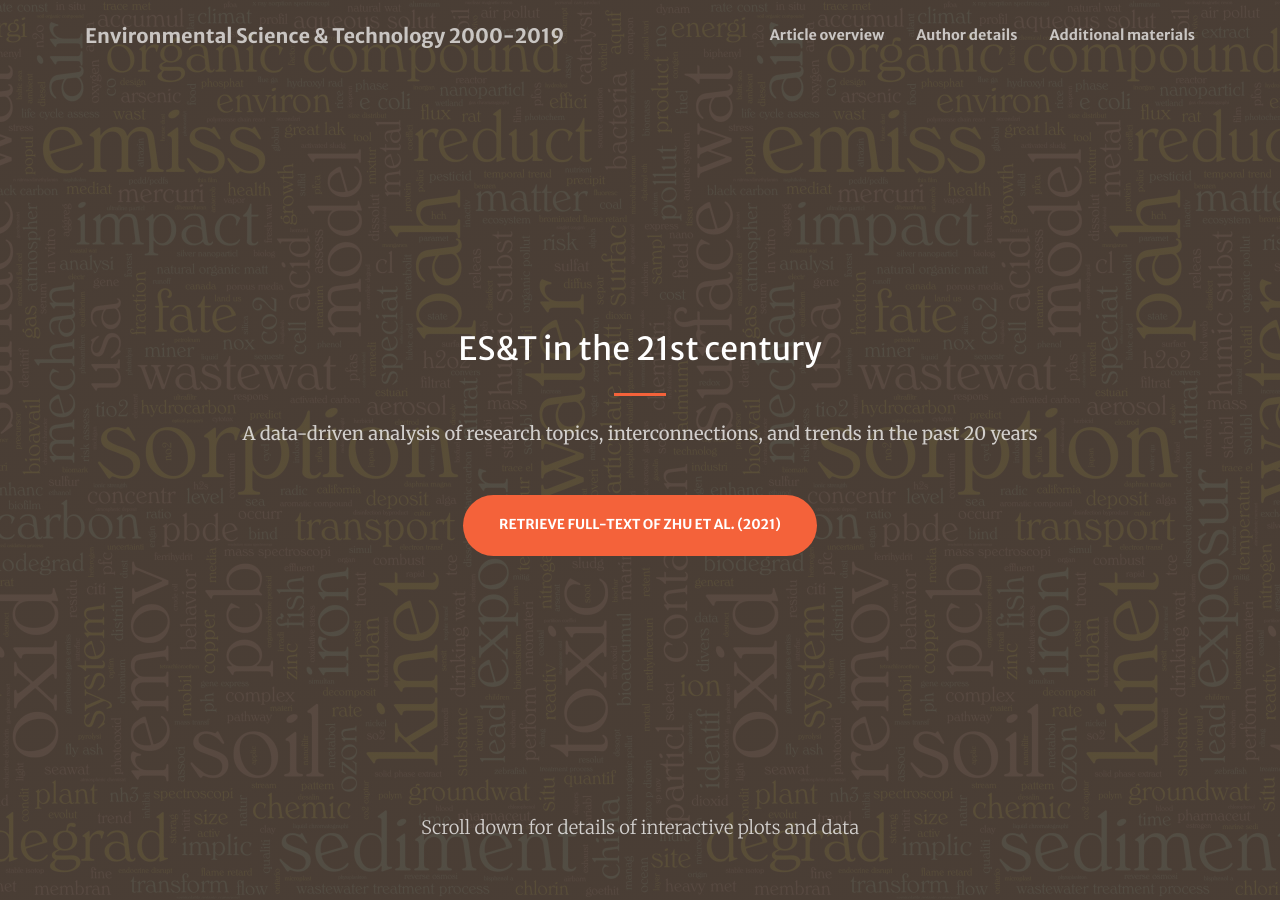
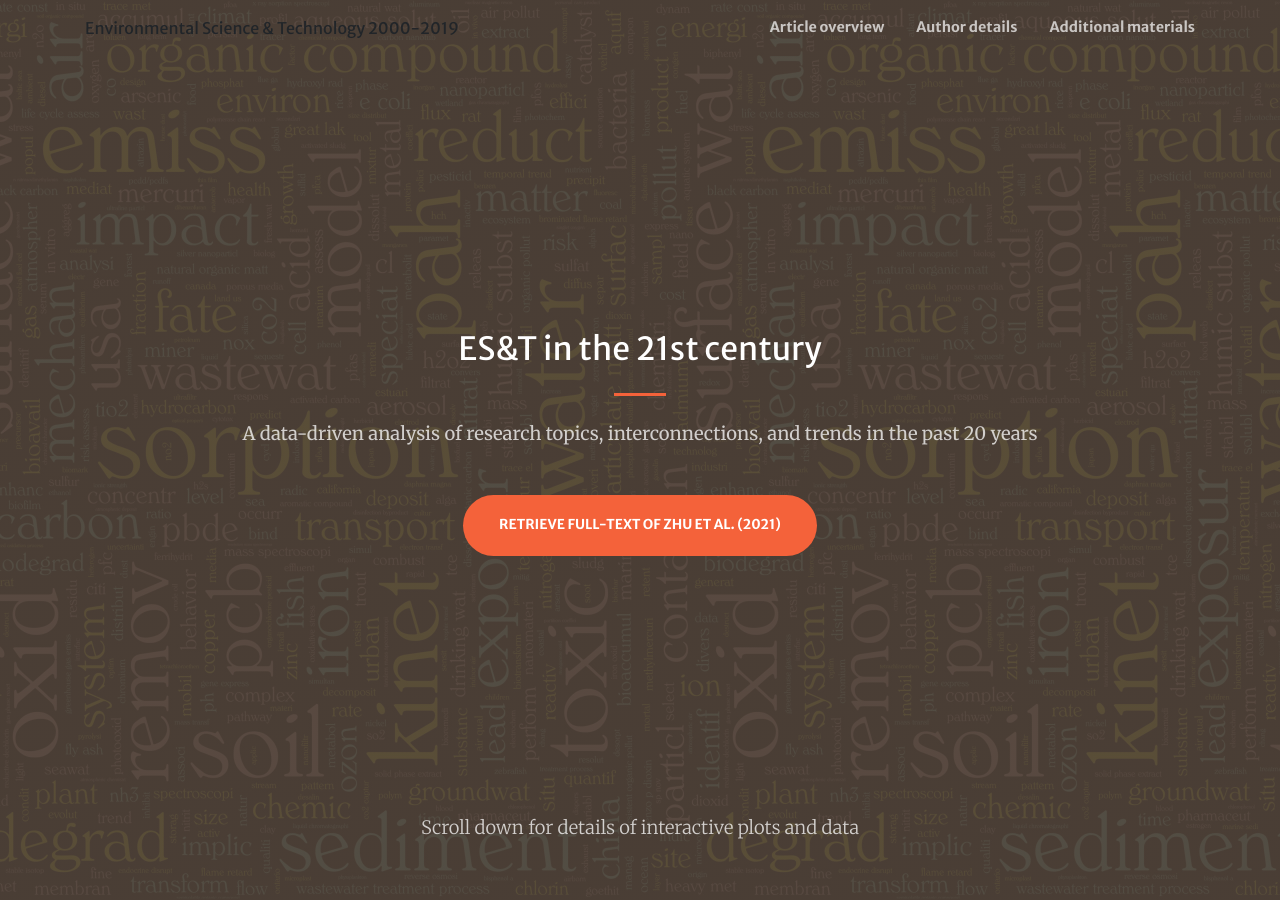
Before and after one commit to starfriend10/EST, a Jekyll site: the page built from index.md, in a window 1280 px wide and 900 px high. Built offline with Jekyll 4.4.1, drawn with Linux system fonts in a browser that asks for light colours; nearby versions of some CDN libraries.

Commit message:
Update nav.html

```diff
--- a/_includes/nav.html
+++ b/_includes/nav.html
@@ -1,6 +1,6 @@
 <nav class="navbar navbar-expand-lg navbar-light fixed-top py-3" id="mainNav">
   <div class="container">
-    <a class="navbar-brand js-scroll-trigger" href="#page-top">{{ site.title }}</a>
+    <a class="navbar-brand2 js-scroll-trigger" href="#page-top">{{ site.title }}</a>
     <button class="navbar-toggler navbar-toggler-right" type="button" data-toggle="collapse" data-target="#navbarResponsive" aria-controls="navbarResponsive" aria-expanded="false" aria-label="Toggle navigation">
       <span class="navbar-toggler-icon"></span>
     </button>
```
